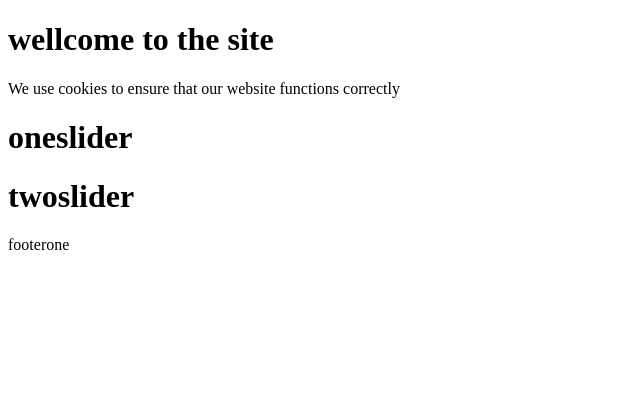
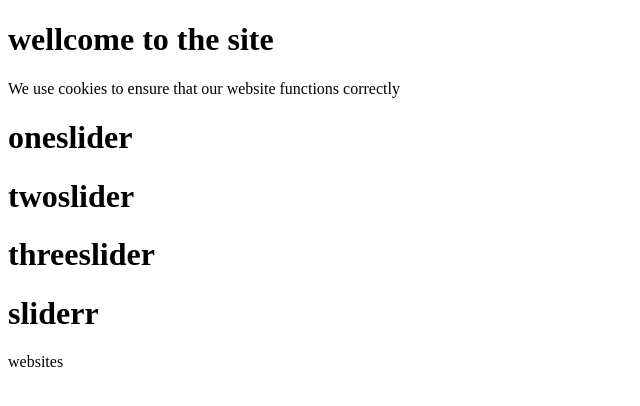
Before and after one commit to fakaab/tamrin1, a plain HTML site: page index.html in a window 1280 px wide. Shown: the whole page, without its empty margins (0-640 px from the left). Drawn offline with Linux system fonts and the light colour scheme.

Commit message:
change to slider

```diff
--- a/index.html
+++ b/index.html
@@ -11,9 +11,9 @@
  <div class="slider">
     <h1>oneslider</h1>
     <h1>twoslider</h1>
+    <h1>threeslider</h1>
+    <h1>sliderr</h1>
  </div>
- <footer>footerone
-
- </footer>
+ <footer>websites</footer>
 </body>
 </html>
```
